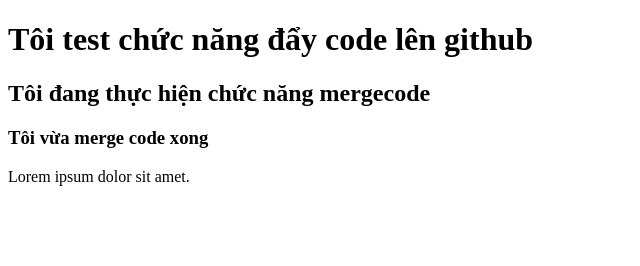
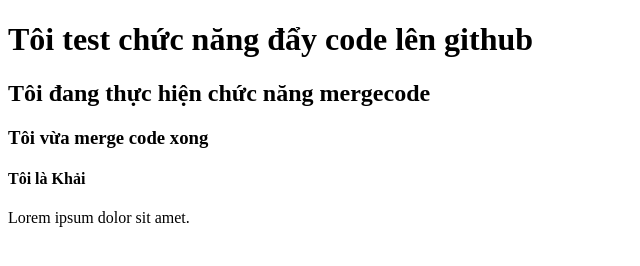
Before and after one commit to QuangKhai-dev/bcs12_demo_git, a plain HTML site: page demo.html in a window 1280 px wide. Shown: the whole page, without its empty margins (0-640 px from the left). Drawn offline with Linux system fonts and the light colour scheme.

Commit message:
Update demo.html

```diff
--- a/demo.html
+++ b/demo.html
@@ -12,6 +12,7 @@
   <h2>Tôi đang thực hiện chức năng mergecode</h2>
   <h3>Tôi vừa merge code xong</h3>
   <div class="container">
+    <h4>Tôi là Khải</h4>
     <p>Lorem ipsum dolor sit amet.</p>
   </div>
 </body>
```
